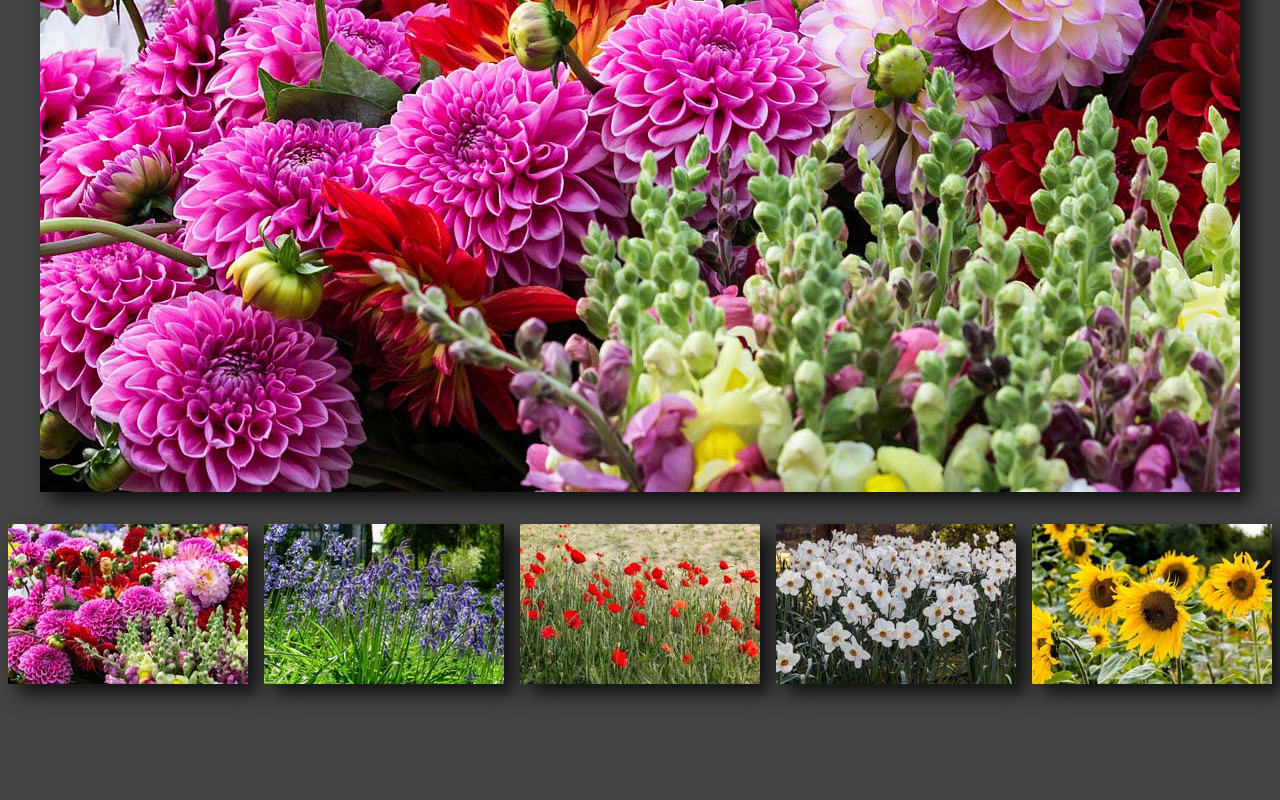
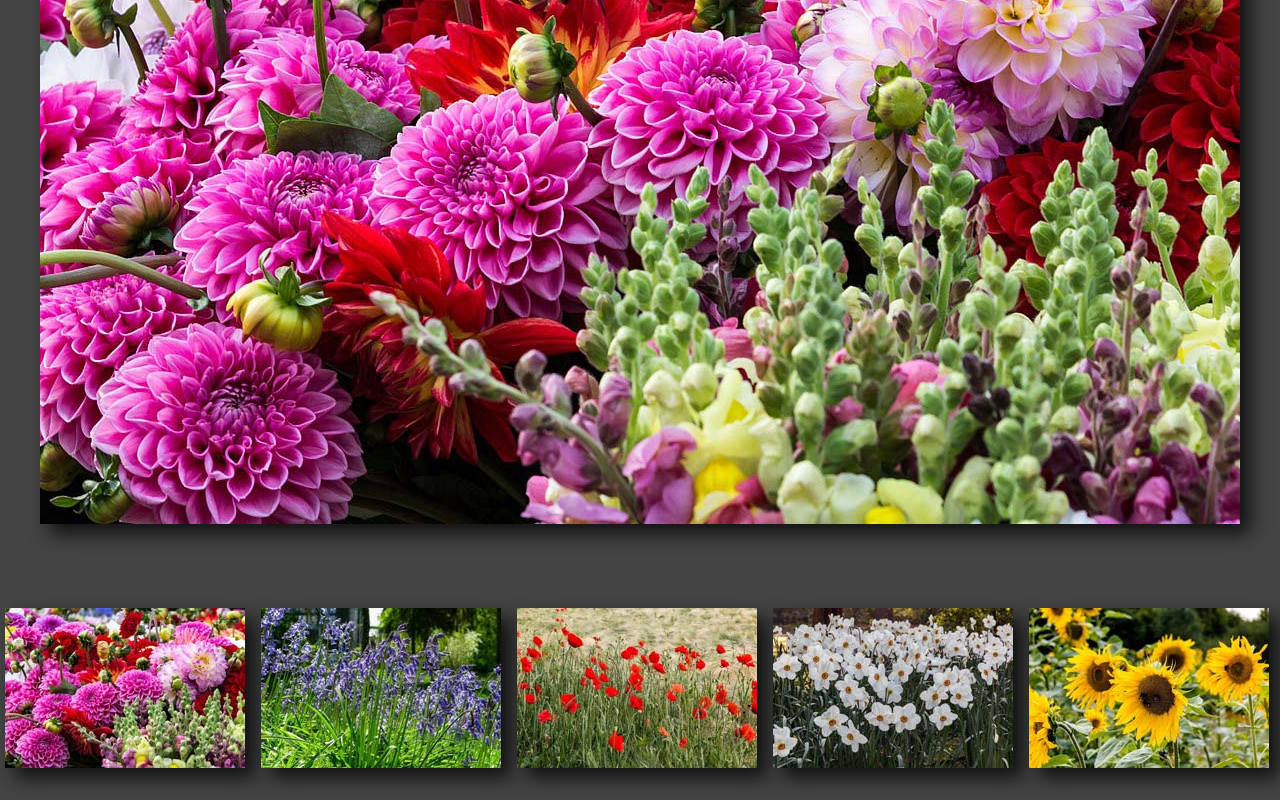
Before and after one commit to Jenna59/js_image_gallery, a plain HTML site: page index.html in a window 1280 px wide. Shown: the part 657-1457 px from the top of the page. Before the commit the page ends 1381 px from the top, so only its background shows below. Drawn offline with Linux system fonts and the light colour scheme; a web font is replaced by a local one.

Commit message:
Fixed spelling error, added meta tag re: bots, made responsive.

```diff
--- a/css/gallery.css
+++ b/css/gallery.css
@@ -9,32 +9,48 @@
 	background: #444;
 }
 
+body {
+  display: block;
+  justify-content: center;
+}
+
 h1 {
 	text-align: center;
 	font-size: 3em;
 }
 
 ul {
-	display: flex;
 	padding: 0;
+  display: flex;
+  flex-wrap: wrap;
+  justify-content: space-around;
 }
 
 ul li {
 	list-style: none;
-    margin-left: auto;
-    margin-right: auto;
+  width: 240px;
+  height: 160px;
+  margin-top: 12px;
+  margin-right: 6px;
+}
+
+#gallery {
+  text-align: center;
+}
+
+figure {
+  display: inline-block;
 }
 
 figure img {
-	display: block;
-    margin-left: auto;
-    margin-right: auto;
+  max-width: 100%;
+  max-height: 100%;
+}
+
+figcaption {
+  text-transform: lowercase;
 }
 
 img {
 	box-shadow: 10px 10px 18px #111;
 }
-
-figcaption {
-	text-transform: lowercase;
-}
--- a/index.html
+++ b/index.html
@@ -3,25 +3,26 @@
 <head>
 	<meta charset="utf-8">
 	<title>Image Gallery | COMP1073 Client-Side JavaScript</title>
+	<meta name="robots" content="noindex, nofollow" />
 	<meta name="viewport" content="width=device-width, initial-scale=1.0" /> <!-- truth test for mobile devices -->
 	<link rel="stylesheet" href="css/normalize.css">
 	<link rel="stylesheet" href="css/gallery.css">
 	<link href="https://fonts.googleapis.com/css?family=Emilys+Candy" rel="stylesheet">
 </head>
 <body>
-	<h1>Die Galarie <br>von Dietmar Rabich</h1>
+	<h1>Die Galerie <br>von Dietmar Rabich</h1>
 	<section id="gallery">
 		<figure>
 			<!-- added class to the main image in the figure so that it could interact with JavaScript -->
-			<img class="main_img" src="images/flowers-pink-large.jpg" alt="" width="1200" height="800" />
+			<img class="main_img" src="images/flowers-pink-large.jpg" alt="" />
 			<figcaption></figcaption>
 		</figure>
 		<ul><!-- query select all li img -->
-			<li><img src="images/flowers-pink-small.jpg" alt="Pink Flowers" width="240" height="160" /></li>
-			<li><img src="images/flowers-purple-small.jpg" alt="Purple Flowers" width="240" height="160" /></li>
-			<li><img src="images/flowers-red-small.jpg" alt="Red Flowers" width="240" height="160" /></li>
-			<li><img src="images/flowers-white-small.jpg" alt="White Flowers" width="240" height="160" /></li>
-			<li><img src="images/flowers-yellow-small.jpg" alt="Yellow Flowers" width="240" height="160"/></li>
+			<li><img src="images/flowers-pink-small.jpg" alt="Pink Flowers" /></li>
+			<li><img src="images/flowers-purple-small.jpg" alt="Purple Flowers" /></li>
+			<li><img src="images/flowers-red-small.jpg" alt="Red Flowers" /></li>
+			<li><img src="images/flowers-white-small.jpg" alt="White Flowers" /></li>
+			<li><img src="images/flowers-yellow-small.jpg" alt="Yellow Flowers" /></li>
 		</ul>
 	</section>
 	<script src="js/gallery.js"></script>
```
